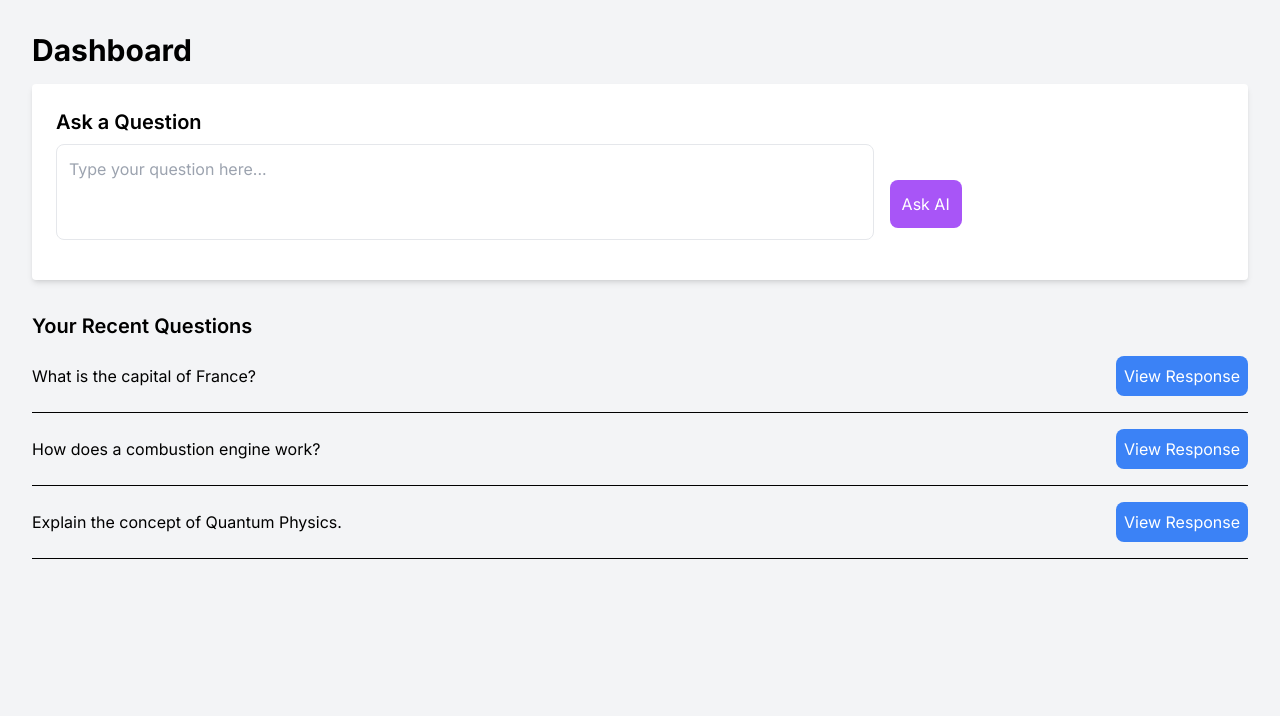
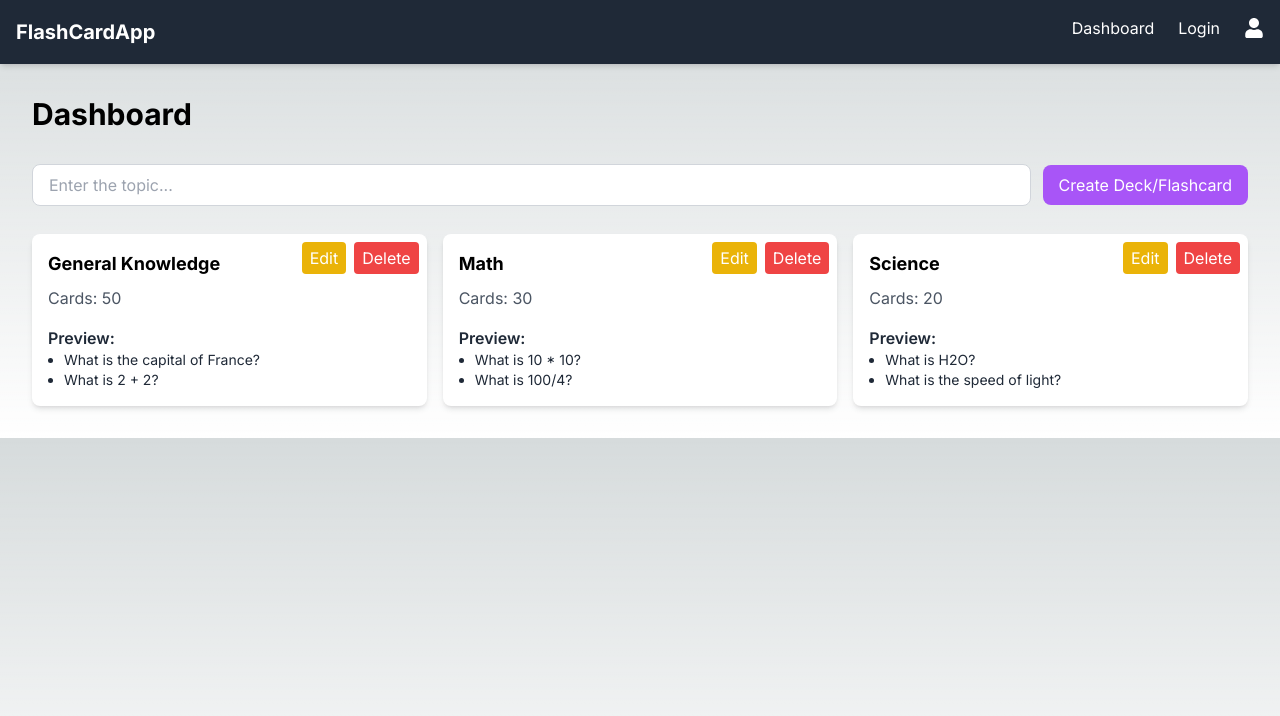
Before and after one commit to Ameer-Hamza289/AI_Flash_Cards, a Next.js app: page /dashboard in a window 1280 px wide. Shown: the top 716 px of the page. Built offline with nearby package versions, Linux system fonts and the light colour scheme.

Commit message:
Revamp the application

```diff
--- /dev/null
+++ b/app/create-deck/[title]/page.tsx
@@ -0,0 +1,21 @@
+'use client';
+import FlashcardDashboard from '@/components/dashboard/FlashcardDashboard';
+import { useParams } from 'next/navigation';
+import React from 'react'
+
+const CardPage = () => {
+  const params = useParams();
+  let title = params?.title;
+  if (Array.isArray(title)) {
+    title = title.join(' ');
+  }
+
+  title = title?.replace(/-/g, ' ');
+
+  // console.log(title,'title');
+  return (
+    <FlashcardDashboard title={title.toString()} />
+  )
+}
+
+export default CardPage
--- a/app/dashboard/page.tsx
+++ b/app/dashboard/page.tsx
@@ -1,10 +1,92 @@
-import FlashcardDashboard from '@/components/dashboard/FlashcardDashboard'
-import React from 'react'
+'use client';
 
-const Dashboard = () => {
-  return (
-    <FlashcardDashboard/>
-  )
+import React, { SyntheticEvent, useState } from 'react';
+import { useRouter } from 'next/navigation';
+import FlashcardDeckCard from '@/components/dashboard/FlashcardDeckCard';
+import { toast } from 'react-toastify';
+import Navbar from '@/components/landing-page/Navbar';
+
+interface Deck {
+  id: number;
+  name: string;
+  cards: number;
+  preview: string[];
 }
 
-export default Dashboard
+const Dashboard: React.FC = () => {
+  const [searchTerm, setSearchTerm] = useState<string>('');
+  const [error, setError] = useState<string>('');
+  const [decks, setDecks] = useState<Deck[]>([
+    { id: 1, name: 'General Knowledge', cards: 50, preview: ['What is the capital of France?', 'What is 2 + 2?'] },
+    { id: 2, name: 'Math', cards: 30, preview: ['What is 10 * 10?', 'What is 100/4?'] },
+    { id: 3, name: 'Science', cards: 20, preview: ['What is H2O?', 'What is the speed of light?'] },
+  ]);
+  const router = useRouter();
+
+  // const filteredDecks = decks.filter((deck) =>
+  //   deck.name.toLowerCase().includes(searchTerm.toLowerCase())
+  // );
+  const filteredDecks = decks;
+
+  const handleSearchChange = (e: React.ChangeEvent<HTMLInputElement>) => {
+    setSearchTerm(e.target.value);
+  };
+
+  const handleCreateDeck = (e: SyntheticEvent) => {
+    e.preventDefault();
+    if (searchTerm === '') {
+      // toast.error('The search field is required!')
+      setError('Search field is required');
+    } else {
+      router.push('/create-deck');
+    }
+  };
+
+  const handleEditDeck = (id: number) => {
+    router.push(`/flashcards/${id}`);
+  };
+
+  const handleDeleteDeck = (id: number) => {
+    setDecks(decks.filter((deck) => deck.id !== id));
+  };
+
+  return (
+    <>
+      <Navbar />
+      <div className="p-8">
+        <h1 className="text-3xl font-bold mb-8">Dashboard</h1>
+        <div className="flex gap-3 items-center mb-4">
+          <input
+            type="text"
+            placeholder="Enter the topic..."
+            required
+            value={searchTerm}
+            onChange={handleSearchChange}
+            className="px-4 py-2 border border-gray-300 rounded-lg flex-1 text-black"
+          />
+          <button onClick={handleCreateDeck} className="px-4 py-2 bg-purple-500 text-white rounded-lg">
+            Create Deck/Flashcard
+          </button>
+        </div>
+        <div className='flex justify-center align-middle pb-3 text-red-600'>{error}</div>
+
+        <div className="grid grid-cols-1 md:grid-cols-2 lg:grid-cols-3 gap-4">
+          {filteredDecks.length > 0 ? (
+            filteredDecks.map((deck) => (
+              <FlashcardDeckCard
+                key={deck.id}
+                deck={deck}
+                onEdit={() => handleEditDeck(deck.id)}
+                onDelete={() => handleDeleteDeck(deck.id)}
+              />
+            ))
+          ) : (
+            <p className="text-gray-600">No decks found</p>
+          )}
+        </div>
+      </div>
+    </>
+  );
+};
+
+export default Dashboard;
--- a/app/layout.tsx
+++ b/app/layout.tsx
@@ -1,6 +1,7 @@
 import type { Metadata } from "next";
 import { Inter } from "next/font/google";
 import "./globals.css";
+import { ToastContainer } from "react-toastify";
 
 const inter = Inter({ subsets: ["latin"] });
 
@@ -16,7 +17,10 @@ export default function RootLayout({
 }>) {
   return (
     <html lang="en">
-      <body className={inter.className}>{children}</body>
+      <body className={inter.className}>
+        {children}
+        <ToastContainer />
+      </body>
     </html>
   );
 }
--- a/app/pages/index.tsx
+++ /dev/null
@@ -1,5 +0,0 @@
-import LandingPage from "../page";
-
-const HomePage:React.FC = () =>{
-    return <></>
-}
--- a/components/dashboard/FlashcardDashboard.tsx
+++ b/components/dashboard/FlashcardDashboard.tsx
@@ -3,10 +3,10 @@
 import React from 'react';
 import Link from 'next/link';
 
-const FlashcardDashboard = () => {
+const FlashcardDashboard = ({ title }: { title?: string | undefined }) => {
   return (
-    <div className="min-h-screen p-8 bg-gray-100">
-      <h1 className="text-3xl font-bold mb-4">Dashboard</h1>
+    <div className="min-h-screen p-8 bg-gray-100 text-black">
+      <h1 className="text-3xl font-bold mb-4">{title || 'Flash Card Title'}</h1>
       <div className="bg-white p-6 rounded shadow-md">
         <h2 className="text-xl font-semibold mb-2">Ask a Question</h2>
         <div className="flex items-center space-x-4">
@@ -14,40 +14,47 @@ const FlashcardDashboard = () => {
             placeholder="Type your question here..."
             className="w-[70%] p-3 mb-4 border rounded-lg resize-none h-24"
           />
-          <button className="bg-purple-500 text-white p-3 rounded-lg mt-2">
+          <button className="bg-purple-500 text-white py-3 px-7 rounded-lg mt-2">
             Ask AI
           </button>
         </div>
       </div>
 
       <div className="mt-8">
-        <h2 className="text-xl font-semibold mb-4">Your Recent Questions</h2>
+        <div className='flex justify-between'>
+          <h2 className="text-xl font-semibold mb-4">Your Recent Questions</h2>
+          <Link href="/flashcard-viewer">
+            <button className="bg-purple-500 text-white p-2 rounded-lg ml-4 hover:bg-blue-600">
+              View Responses
+            </button>
+          </Link>
+        </div>
         <ul className="space-y-4">
           <li className="flex justify-between items-center">
             <span>What is the capital of France?</span>
-            <Link href="/flashcard-viewer">
+            {/* <Link href="/flashcard-viewer">
               <button className="bg-blue-500 text-white p-2 rounded-lg ml-4 hover:bg-blue-600">
                 View Response
               </button>
-            </Link>
+            </Link> */}
           </li>
           <hr className="border-black" />
           <li className="flex justify-between items-center">
             <span>How does a combustion engine work?</span>
-            <Link href="/flashcard-viewer">
+            {/* <Link href="/flashcard-viewer">
               <button className="bg-blue-500 text-white p-2 rounded-lg ml-4 hover:bg-blue-600">
                 View Response
               </button>
-            </Link>
+            </Link> */}
           </li>
           <hr className="border-black" />
           <li className="flex justify-between items-center">
             <span>Explain the concept of Quantum Physics.</span>
-            <Link href="/flashcard-viewer">
+            {/* <Link href="/flashcard-viewer">
               <button className="bg-blue-500 text-white p-2 rounded-lg ml-4 hover:bg-blue-600">
                 View Response
               </button>
-            </Link>
+            </Link> */}
           </li>
           <hr className="border-black" />
         </ul>
--- a/components/landing-page/Hero.tsx
+++ b/components/landing-page/Hero.tsx
@@ -1,8 +1,23 @@
 
-
+'use client';
 import Link from 'next/link';
+import { useRouter } from 'next/navigation';
+import { SyntheticEvent, useState } from 'react';
 
 const Hero = () => {
+  const [error, setError] = useState<string>('');
+  const [title, setTitle] = useState<string>('');
+  const router = useRouter();
+  const handleNavigation = (e: SyntheticEvent) => {
+    e.stopPropagation();
+    if (title === '') {
+      setError('The topic of flashcard is required');
+      // toast.error('Title is required')
+    } else {
+      router.push(`/create-deck/${title.replace(/ /g, '-')}`)
+    }
+
+  }
   return (
     <div className="min-h-screen flex flex-col justify-center items-center bg-black text-white text-center"
       style={{
@@ -16,17 +31,21 @@ const Hero = () => {
       <h1 className="text-4xl font-bold mb-4">Create, Manage, and Study Flashcards</h1>
       <p className="text-xl mb-6">Start your learning journey with our AI-powered flashcard platform.</p>
       <div className="flex justify-center w-full max-w-lg">
-        {/* <input
+        <input
           type="text"
-          placeholder="Search..."
-          className="p-3 w-full rounded-l-lg bg-gray-900 text-white"
-        /> */}
-        <Link href="/dashboard">
-          <button className="bg-purple-500 p-3 rounded-r-lg">
-            Generate
-          </button>
-        </Link>
+          value={title}
+          onChange={(e) => setTitle(e.target.value)}
+          placeholder="Enter the title..."
+          className="p-3 w-full rounded-l-lg bg-gray-900 text-white outline-none"
+        />
+        <button
+          onClick={handleNavigation}
+          className="bg-purple-500 p-3 rounded-r-lg border-3 border-purple-500"
+        >
+          Generate
+        </button>
       </div>
+      <div className='flex justify-center align-middle p-3 text-red-600'>{error}</div>
     </div>
   );
 };
--- a/components/landing-page/Navbar.tsx
+++ b/components/landing-page/Navbar.tsx
@@ -5,8 +5,12 @@ import { FaUser } from 'react-icons/fa';
 const Navbar = () => {
   return (
     <nav className="flex items-center justify-between p-4 bg-gray-800 text-white shadow-md">
-      <div className="text-xl font-bold hover:text-purple-500">FlashCardApp</div>
-      <div className="flex items-center space-x-6"> {/* Updated space between items */}
+      <div className="text-xl font-bold hover:text-purple-500">
+        <Link href={"/"}>
+          FlashCardApp
+        </Link>
+      </div>
+      <div className="flex items-center space-x-6">
         <Link href="/dashboard" className="relative pb-2 hover:text-purple-500">
           Dashboard
           <span className="absolute left-0 bottom-0 w-full h-0.5 bg-purple-500 transform scale-x-0 transition-transform duration-300 ease-out origin-left hover:scale-x-100"></span>
--- a/package.json
+++ b/package.json
@@ -12,7 +12,8 @@
     "next": "14.2.5",
     "react": "^18",
     "react-dom": "^18",
-    "react-icons": "^5.3.0"
+    "react-icons": "^5.3.0",
+    "react-toastify": "^10.0.5"
   },
   "devDependencies": {
     "@types/node": "^20",
```
Also changed, not shown: app/pages/flashcards/[deckId].tsx (deleted), app/pages/flashcards/create-deck.tsx (deleted), app/pages/flashcards/index.tsx (deleted), 1 other file (tests, documents, lock files or other folders).
